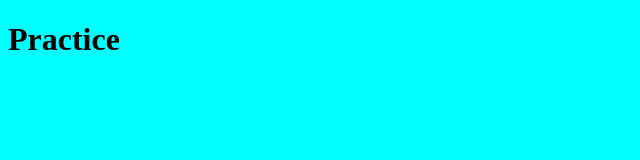
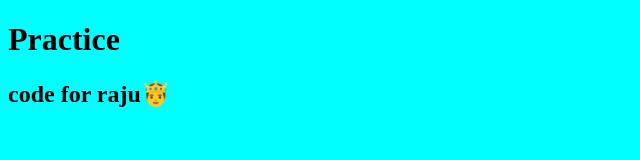
Before and after one commit to NeeharikaGudavilli/neeharika, a plain HTML site: page index.html in a window 1280 px wide. Shown: the whole page, without its empty margins (0-640 px from the left). Drawn offline with Linux system fonts and the light colour scheme.

Commit message:
added line by raju

```diff
--- a/index.html
+++ b/index.html
@@ -9,6 +9,7 @@
 <body>
 
     <h1>Practice</h1>
+    <h2>code for raju🤴</h2>
     <script src="script.js"></script>
 </body>
 </html>
```
